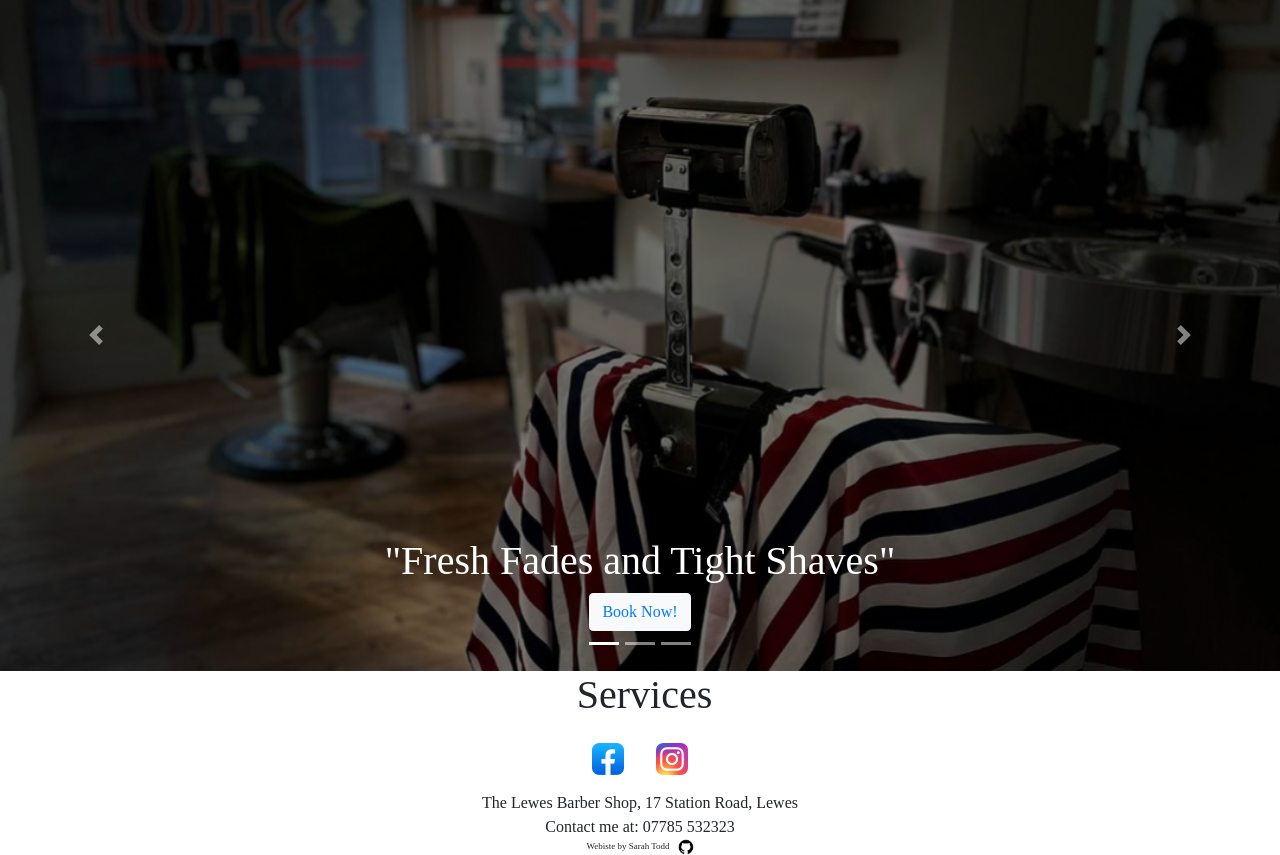
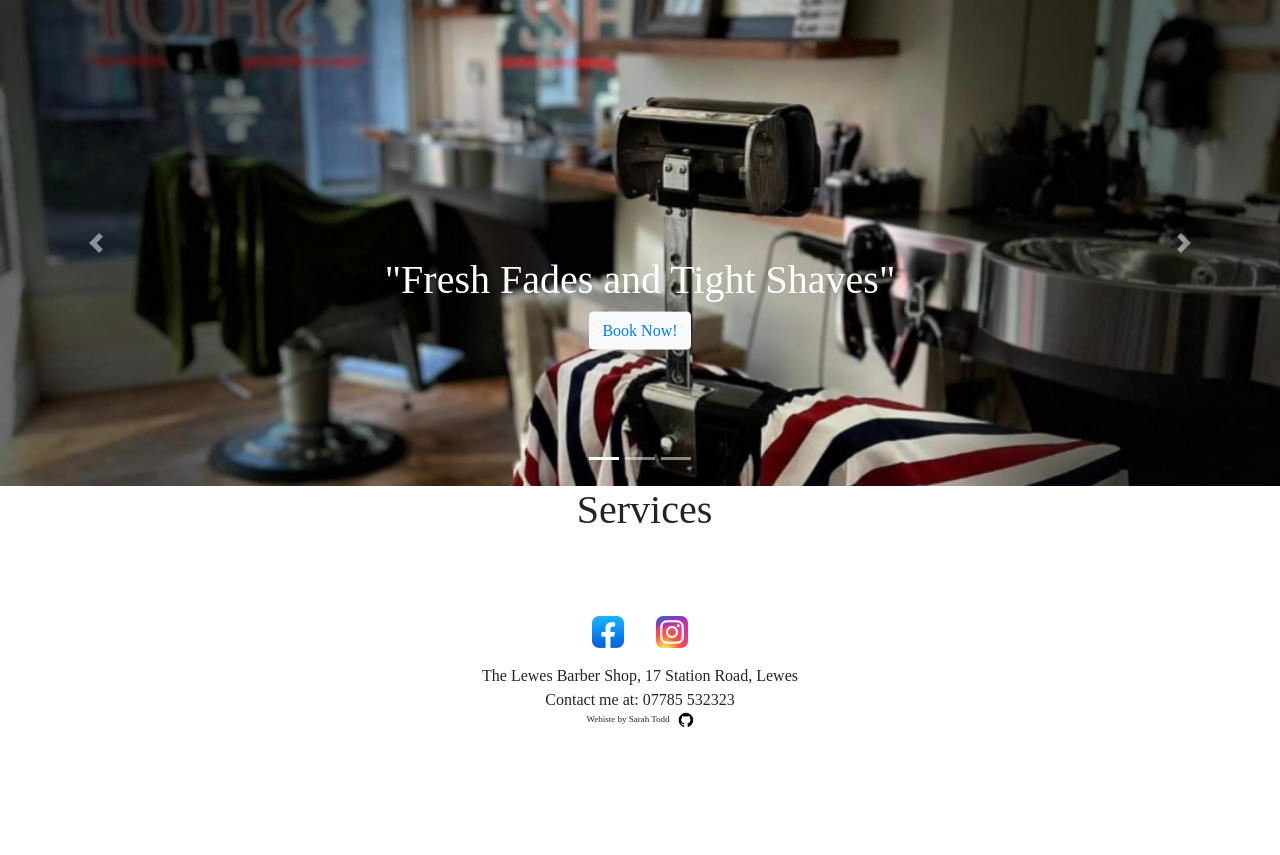
Before and after one commit to 0oSaraho0/The-Lewes-Barber-Shop-Duncan, a Django app: page / in a window 1280 px wide. Shown: the part 72-927 px from the top of the page. After the commit the page ends 800 px from the top, so only its background shows below. Run offline with Django 4.2, Linux system fonts and the light colour scheme; data that the repository does not hold is empty; some web fonts are replaced.

Commit message:
update style carosel

```diff
--- a/static/css/base.css
+++ b/static/css/base.css
@@ -68,11 +68,17 @@ main {
 /* carousel on home page */
 .carousel-inner{
     background-color: black;
+    height: 38vw;
 }
 
 .overlay {
-    opacity: 0.5;
+    opacity: 0. 5;
 
+}
+
+.carousel-caption {
+    position: sticky;
+    bottom: 117px;
 }
 
 /* services on homepage */
@@ -87,7 +93,8 @@ main {
 }
 
 .service-card {
-    border: none;
+    /* border: none; */
+
 }
 
 .card-title {
```
